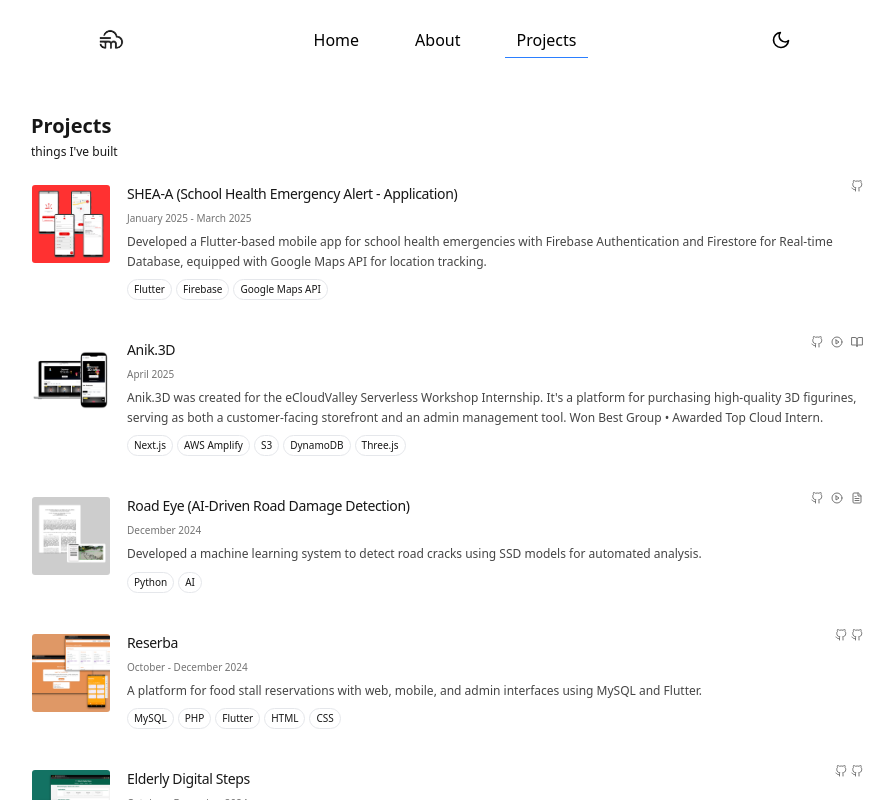
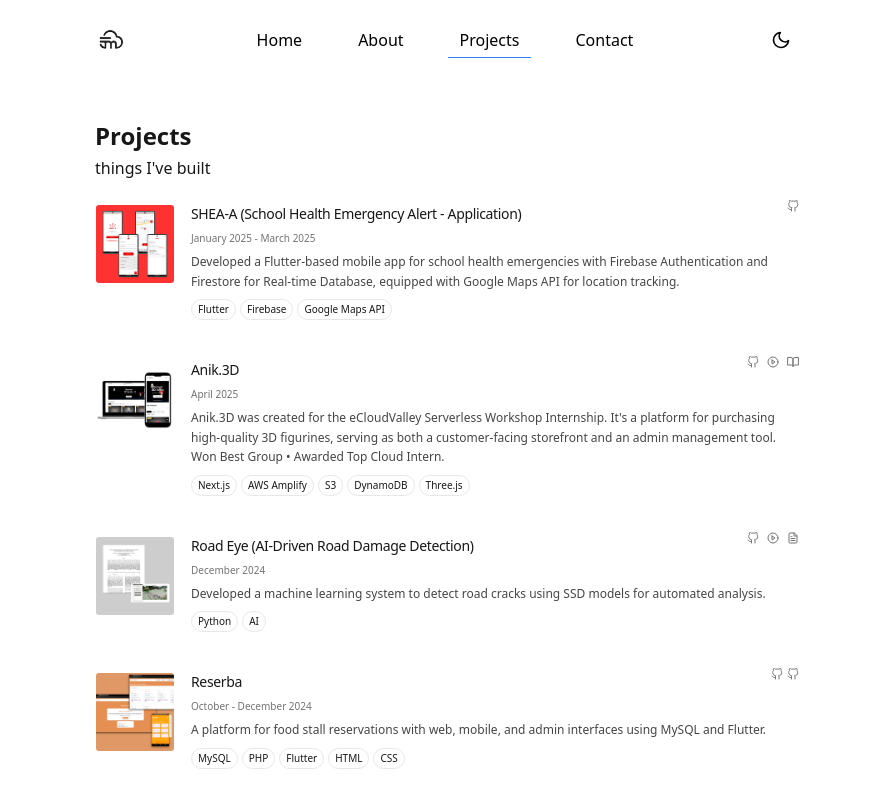
Before and after one commit to mattenarle10/matt-portfolio-v2, a Next.js app: page /projects in a window 1280 px wide. Shown: the top 800 px of the page, without its empty margins (193-1087 px from the left). Built offline with nearby package versions, Linux system fonts and the light colour scheme.

Commit message:
chore: fix marggin of project and contact to align with about and the header sizing, added socials cards

```diff
--- a/src/app/contact/page.tsx
+++ b/src/app/contact/page.tsx
@@ -3,5 +3,11 @@
 import Socials from '@/components/contact/socials';
 
 export default function ContactPage() {
-  return <Socials />;
+  return (
+    <div className="max-w-3xl mx-auto px-4 sm:px-6 lg:px-8 py-8 md:py-12">
+      <h1 className="text-2xl md:text-2xl font-bold mb-1">Contact</h1>
+      <p className="font-light mb-6">let&apos;s connect</p>
+      <Socials />
+    </div>
+  );
 }
--- a/src/app/projects/page.tsx
+++ b/src/app/projects/page.tsx
@@ -134,9 +134,9 @@ export default function Projects() {
         </motion.div>
       )}
 
-      <div className="max-w-4xl mx-auto px-4 sm:px-6 lg:px-8 py-6 md:py-10">
-        <h1 className="text-xl md:text-xl font-bold mb-1">Projects</h1>
-        <p className="text-xs font-light mb-6">things I&apos;ve built</p>
+      <div className="max-w-3xl mx-auto px-4 sm:px-6 lg:px-8 py-8 md:py-12">
+        <h1 className="text-2xl md:text-2xl font-bold mb-1">Projects</h1>
+        <p className="font-light mb-6">things I&apos;ve built</p>
 
         <div className="space-y-10">
           {displayedProjects.map((project: Project, index: number) => (
--- a/src/components/contact/socials.tsx
+++ b/src/components/contact/socials.tsx
@@ -60,8 +60,7 @@ const socials: SocialItem[] = [
 export default function Socials() {
   return (
     <div className="max-w-4xl mx-auto px-4 sm:px-6 lg:px-8 py-6 md:py-10">
-      <h1 className="text-xl md:text-xl font-bold mb-1">Contact</h1>
-      <p className="text-xs font-light mb-6">connect with me</p>
+      <p className="text-xs font-light mb-6">connect with me here!</p>
 
       <div className="grid grid-cols-2 gap-4 md:gap-6">
         {socials.map((item) => (
--- a/src/components/layout/mobile-nav.tsx
+++ b/src/components/layout/mobile-nav.tsx
@@ -49,6 +49,7 @@ const MobileNav = () => {
     { href: '/', label: 'Home' },
     { href: '/about', label: 'About' },
     { href: '/projects', label: 'Projects' },
+    { href: '/contact', label: 'Contact' },
   ];
 
   // Close menu when route changes
--- a/src/components/layout/navbar.tsx
+++ b/src/components/layout/navbar.tsx
@@ -18,6 +18,7 @@ const Navbar = () => {
     { href: '/', label: 'Home' },
     { href: '/about', label: 'About' },
     { href: '/projects', label: 'Projects' },
+    { href: '/contact', label: 'Contact' },
   ];
 
   // Check if we're on mobile
```
